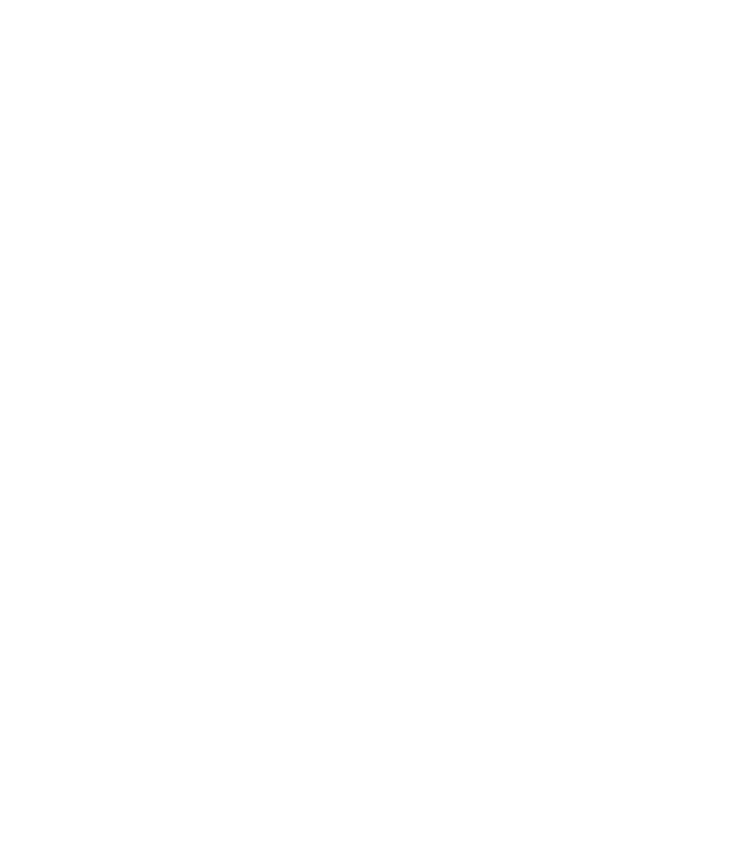
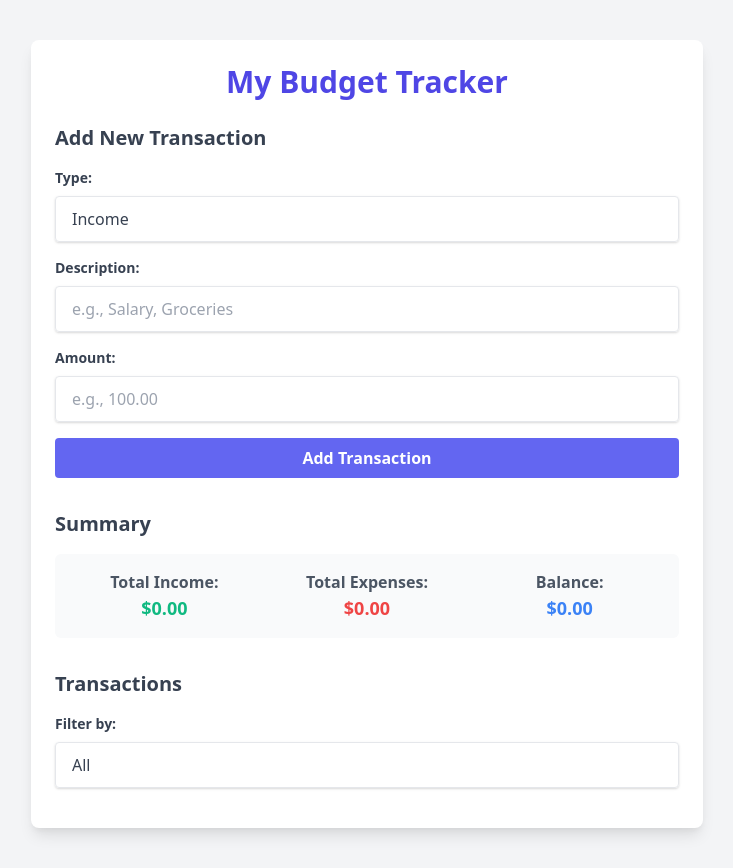
Before and after one commit to 18Mori/budget_tracker, a plain HTML site: page index.html in a window 1280 px wide. Shown: the whole page, without its empty margins (273-1006 px from the left). Before the commit the page ends 800 px from the top, so only its background shows below. Drawn offline with nearby package versions, Linux system fonts and the light colour scheme.

Commit message:
feat: Implement core UI for budget tracker

```diff
--- a/index.html
+++ b/index.html
@@ -10,7 +10,65 @@
     <script src="https://unpkg.com/@tailwindcss/browser@latest"></script>
   <title>Budget Tracker</title>
 </head>
-<body>
+<body class="bg-gray-100 min-h-screen flex items-center justify-center py-10">
+  <div class="container bg-white shadow-lg rounded-lg md:w-4/5 max-w-2xl p-6">
+        <header class="text-center mb-6">
+            <h1 class="text-3xl font-semibold text-indigo-600">My Budget Tracker</h1>
+        </header>
 
+        <section class="mb-8">
+            <h2 class="text-xl font-semibold text-gray-700 mb-4">Add New Transaction</h2>
+            <form id="transaction-form" class="grid grid-cols-1 gap-4">
+                <div>
+                    <label for="type" class="block text-gray-700 text-sm font-bold mb-2">Type:</label>
+                    <select id="type" class="shadow appearance-none border rounded w-full py-3 px-4 text-gray-700 leading-tight focus:outline-none focus:shadow-outline">
+                        <option value="income">Income</option>
+                        <option value="expense">Expense</option>
+                    </select>
+                </div>
+                <div>
+                    <label for="description" class="block text-gray-700 text-sm font-bold mb-2">Description:</label>
+                    <input type="text" id="description" placeholder="e.g., Salary, Groceries" required class="shadow appearance-none border rounded w-full py-3 px-4 text-gray-700 leading-tight focus:outline-none focus:shadow-outline">
+                </div>
+                <div>
+                    <label for="amount" class="block text-gray-700 text-sm font-bold mb-2">Amount:</label>
+                    <input type="number" id="amount" placeholder="e.g., 100.00" required min="0.01" step="0.01" class="shadow appearance-none border rounded w-full py-3 px-4 text-gray-700 leading-tight focus:outline-none focus:shadow-outline">
+                </div>
+                <button type="submit" class="bg-indigo-500 hover:bg-indigo-700 text-white font-bold py-2 px-4 rounded focus:outline-none focus:shadow-outline">Add Transaction</button>
+            </form>
+        </section>
+
+        <section class="mb-8">
+            <h2 class="text-xl font-semibold text-gray-700 mb-4">Summary</h2>
+            <div class="bg-gray-50 rounded-md p-4 grid grid-cols-1 md:grid-cols-3 gap-4">
+                <div class="text-center">
+                    <h3 class="text-md font-semibold text-gray-600">Total Income:</h3>
+                    <p id="total-income" class="text-green-500 font-bold text-lg">$0.00</p>
+                </div>
+                <div class="text-center">
+                    <h3 class="text-md font-semibold text-gray-600">Total Expenses:</h3>
+                    <p id="total-expenses" class="text-red-500 font-bold text-lg">$0.00</p>
+                </div>
+                <div class="text-center">
+                    <h3 class="text-md font-semibold text-gray-600">Balance:</h3>
+                    <p id="balance" class="text-blue-500 font-bold text-lg">$0.00</p>
+                </div>
+            </div>
+        </section>
+
+        <section>
+            <h2 class="text-xl font-semibold text-gray-700 mb-4">Transactions</h2>
+             <div class="mb-4">
+                <label for="filter-type" class="block text-gray-700 text-sm font-bold mb-2">Filter by:</label>
+                    <select id="filter-type" class="shadow appearance-none border rounded w-full py-3 px-4 text-gray-700 leading-tight focus:outline-none focus:shadow-outline">
+                        <option value="all">All</option>
+                        <option value="income">Income</option>
+                        <option value="expense">Expenses</option>
+                    </select>
+            </div>
+            <ul id="transaction-list" class="space-y-3">
+                </ul>
+        </section>
+    </div>
 </body>
 </html>
```
